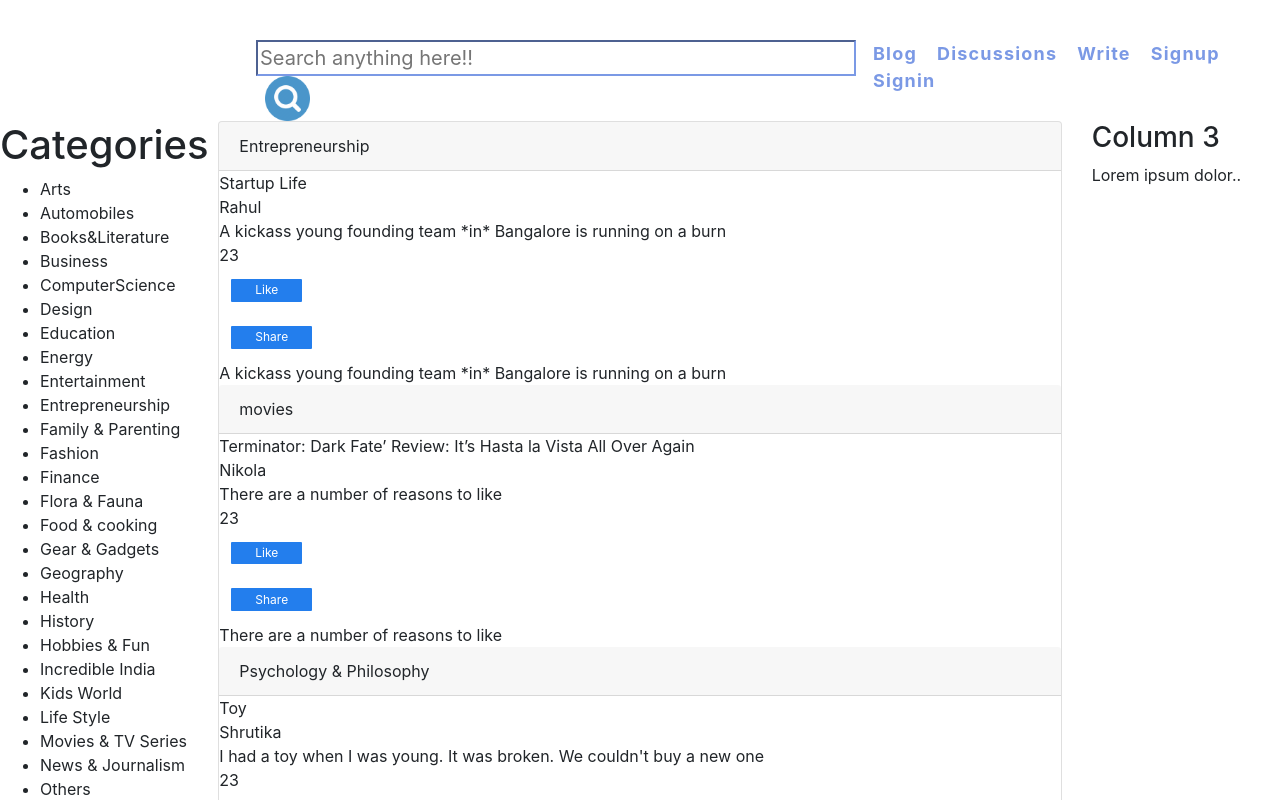
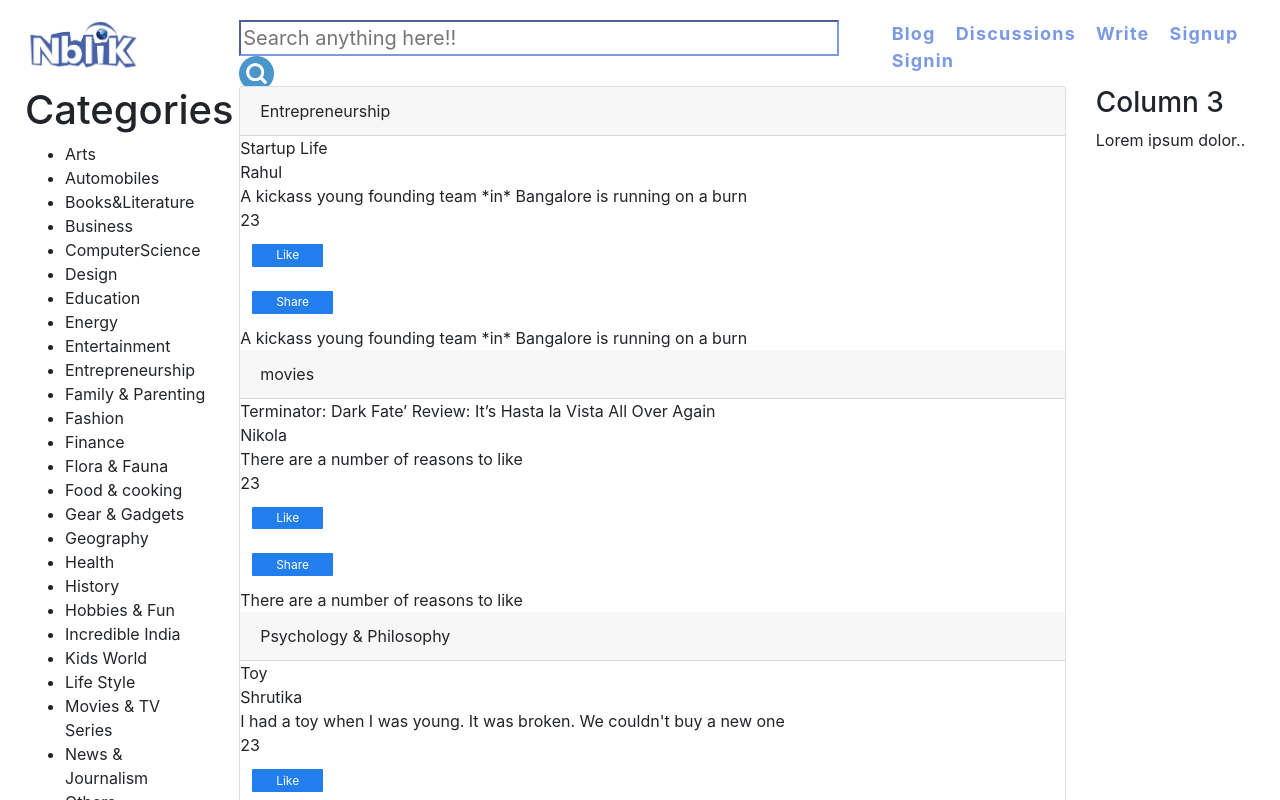
Before and after one commit to ShrutikaSingh/nblik_frontend, a React (Create React App) app: page /blog in a window 1280 px wide. Shown: the top 800 px of the page. Built offline with nearby package versions, Linux system fonts and the light colour scheme.

Commit message:
update post with proper display using bootstrap

```diff
--- a/src/containers/Header/index.js
+++ b/src/containers/Header/index.js
@@ -1,8 +1,7 @@
 import React, {useState} from 'react';
 import './style.css';
-import Logo from '../Logo/index';
 import SearchImg from '../../images/icons/search.png';
-
+import mainImg from '../../images/nblik.jpg';
 
 const Header = props =>{
 
@@ -16,15 +15,24 @@ const searchSubmit = (e) => {
 const openSearch = () =>{
   setSearch(true);
 }
-
     return(
+      <div class="row">
+        <div class="col-sm-2">
+          <a href="http://localhost:3000/blog">
+            <img src={mainImg} style={{height:50}} alt=""></img>
+          </a>
+        </div>
+          <div class="col-sm-6">
             <div className="header">
               <div className="headerSearch">
                 <form onSubmit={searchSubmit}>
                   <input type="text" className="input" placeholder="Search anything here!!"/>&nbsp;&nbsp;
-          <img onClick={openSearch} src={SearchImg} className="searchIcon" alt="Search" style={{height:45}}/>
+                  <img onClick={openSearch} src={SearchImg} className="searchIcon" alt="Search" style={{height:35}}/>
                 </form>
               </div>
+            </div>
+        </div>
+        <div class="col-sm-4">
           <nav className="headerMenu">
             <a href="http://localhost:3000/blog">Blog</a>
             <a href="http://localhost:3000/discussion">Discussions</a>
@@ -33,6 +41,7 @@ const openSearch = () =>{
             <a href="http://localhost:3000/login/">Signin</a>
           </nav>
       </div>
+    </div>
   )
 }
 
--- a/src/containers/Header/style.css
+++ b/src/containers/Header/style.css
@@ -1,10 +1,12 @@
+.row{
+  margin-left: 10px;
+  margin-bottom: 15px;
+  margin-top: -20px;
+}
 .header{
-  display: flex;
   justify-content: space-between;
-  padding: 0px 0 0 20%;
 }
 .headerSearch{
-  display: inline-block;
   justify-content: space-between;
 }
 
```
Lines whose indentation alone changed are shown as unchanged.
